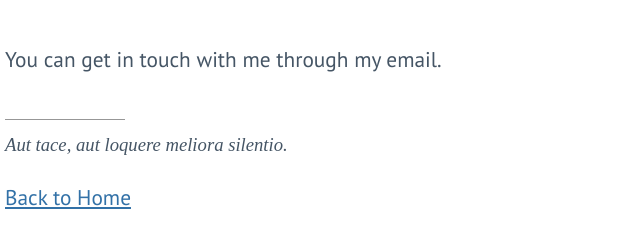
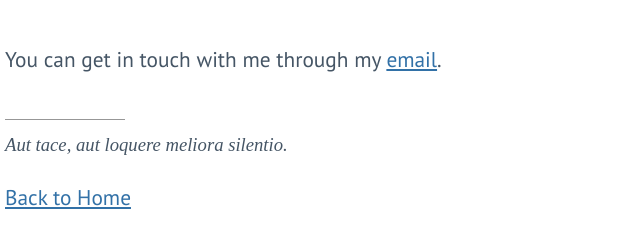
Before and after one commit to edwardkong/eddiekong.github.io, a plain HTML site: page contact.html in a window 1280 px wide. Shown: the part 154-379 px from the top of the page, 260-900 px from the left. Drawn offline with nearby package versions, Linux system fonts and the light colour scheme; a web font is replaced by a local one.

Commit message:
Update contact.html

```diff
--- a/contact.html
+++ b/contact.html
@@ -23,7 +23,7 @@
         <h1>
             Contact
         </h1>
-        <p>You can get in touch with me through my email.
+        <p>You can get in touch with me through my <a href="mailto: eddiekong13@gmail.com">email</a>.
         <div id="quoteBar">
         </div>
         <blockquote id="quote">
```
